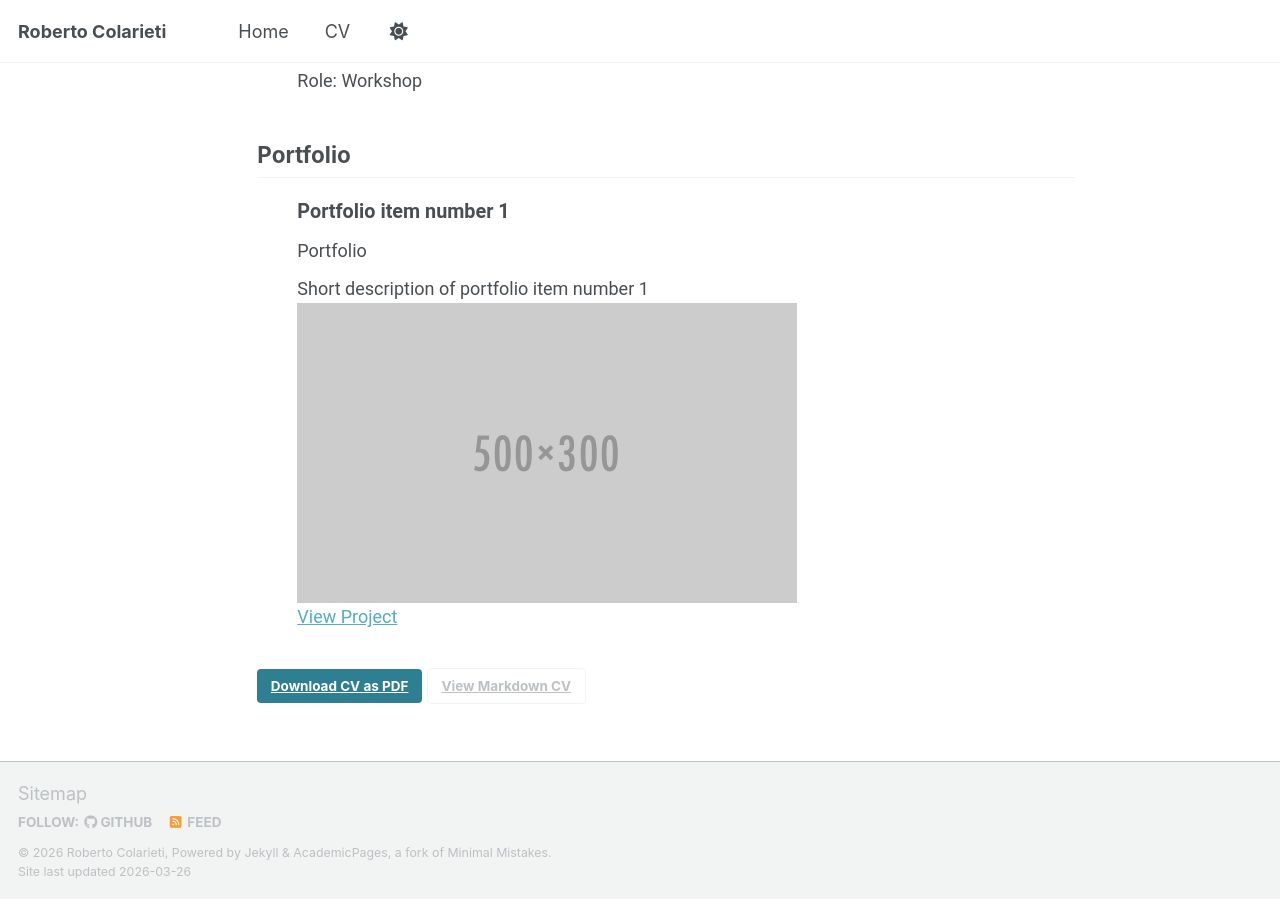
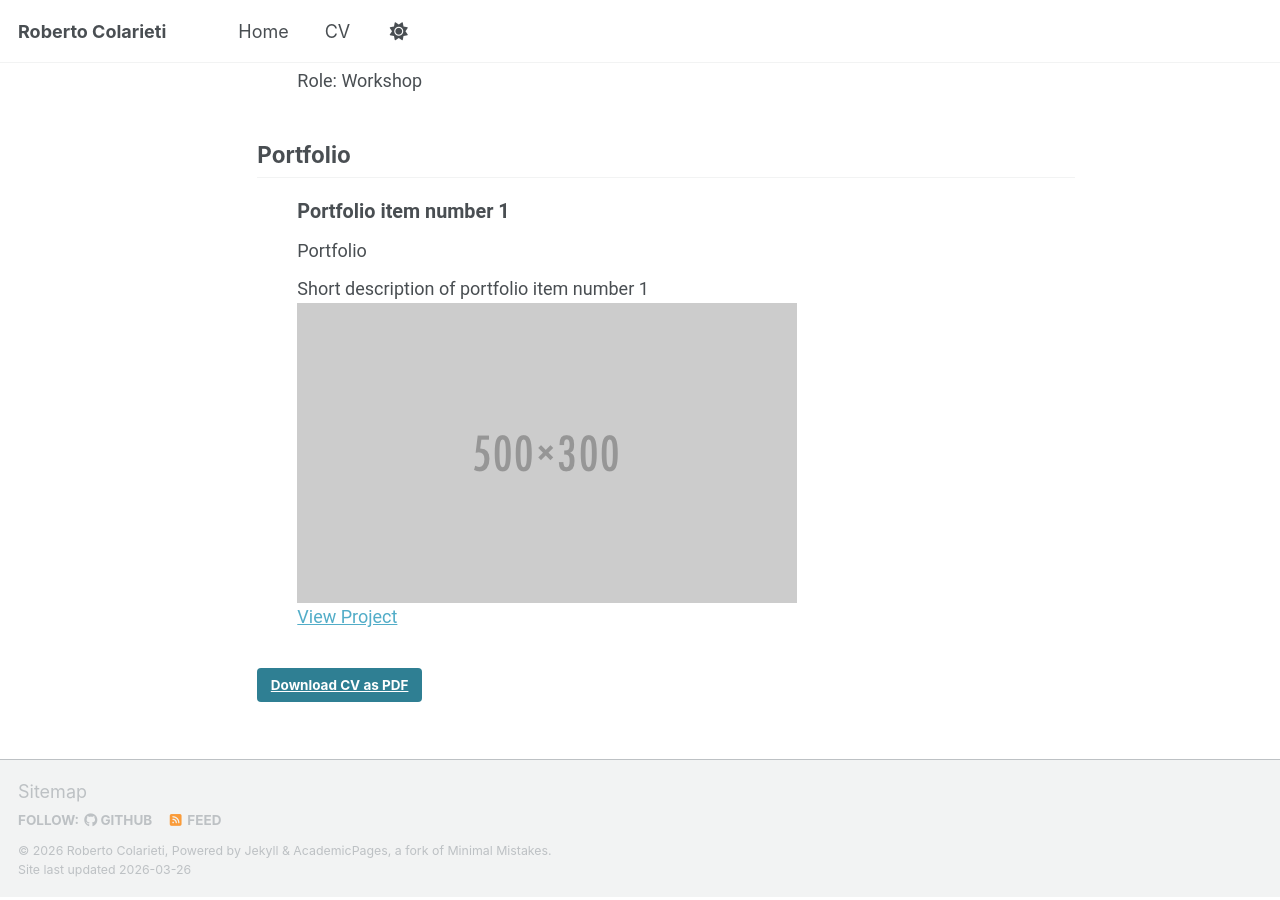
Before and after one commit to RobertoColarieti/robertocolarieti.github.io, a Jekyll site: the page built from _pages/cv-json.md, in a window 1280 px wide and 900 px high, scrolled down 2418 px. Built offline with Jekyll 4.4.1, drawn with Linux system fonts in a browser that asks for light colours; a script bundle is joined from its source files by our own code; library files that are not in the unit come from our copies.

Commit message:
Remove Markdown CV link from CV download section
Removed link to view Markdown CV.

```diff
--- a/_pages/cv-json.md
+++ b/_pages/cv-json.md
@@ -13,5 +13,4 @@ redirect_from:
 
 <div class="cv-download-links">
   <a href="{{ base_path }}/files/cv.pdf" class="btn btn--primary">Download CV as PDF</a>
-  <a href="{{ base_path }}" class="btn btn--inverse">View Markdown CV</a>
 </div>
```
